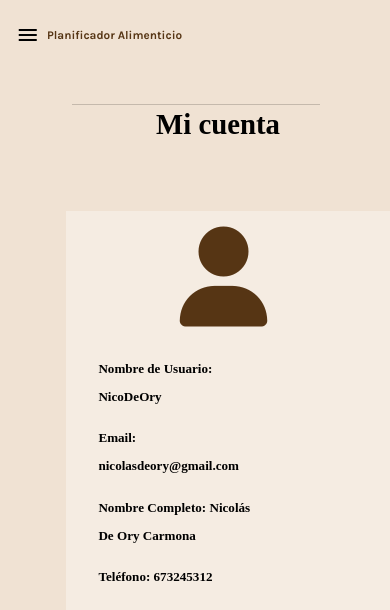
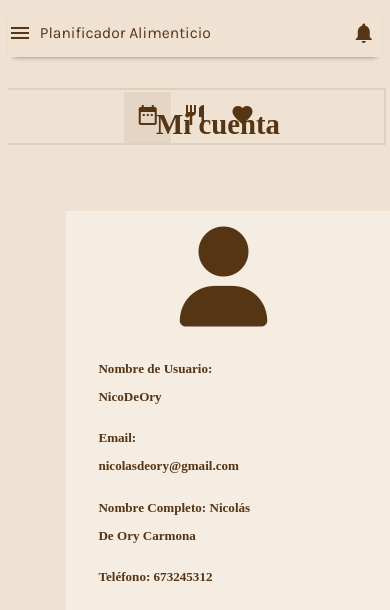
Before and after one commit to nicolasdeory/FoodScheduler, a PHP site: page /myaccount.php in a window 390 px wide. Shown: the top 610 px of the page. Run offline with PHP 8.4, Linux system fonts and the light colour scheme; some libraries are stand-ins or nearby versions; some web fonts are replaced.

Commit message:
Add lateral and top menu

```diff
--- a/assets/css/myaccountstyle.css
+++ b/assets/css/myaccountstyle.css
@@ -1,6 +1,9 @@
 /*Color del fondo*/
-html{
-    background-color: #f0e2d3;
+body{
+    background-color: #F0E2D3;
+    color: #563514;
+    font-family: 'Karla', sans-serif;
+    border-color: #563514;
 }
 
 /*Estilo del rectángulo que recubre los datos*/
@@ -39,16 +42,6 @@ html{
     height: 30%;
     width: 50%;
     margin: -15% 0 0 -25%;
-}
-
-
-/*Estilo de la linea entre el Mi cuenta y los datos*/
-.linea {
-    height: 1px;
-    width: 66.5%;
-    background-color: #c5b9ac;
-    margin-left: 17%;
-    margin-top: 3%;
 }
 
 i{
@@ -97,16 +90,6 @@ font-size: 70%;
 line-height: 250%;
 }
 
-
-/*Estilo de la linea entre el Mi cuenta y los datos*/
-.linea {
-height: 1px;
-width: 66.5%;
-background-color: #c5b9ac;
-margin-left: 17%;
-margin-top: 12%;
-}
-
 i{
 margin-top: 5%;
 margin-left: 35%;
@@ -114,57 +97,28 @@ font-size: 100px;
 }
 }
 
+/*ESTILOS DE LA BARRA DEL MENÚ */
 
-
-
-
-
-
-
-
-
-
-
-
-
-
-
-
-
-
-
-
-
-
-
-
-
-/*Título "Planificador Alimenticio" de la barra de navegación*/
 .titulo {
     display: flex;
     color: #563514;
     font-size: 3vmin;
     font-family: 'Karla', sans-serif;
-        font-weight: bold;
-        align-items: center;
 }
 
 .menu{
     display: flex;
     flex-direction: row;
-        justify-content: space-around;
+    justify-content: center;
+    align-items: center;
     width: 100%;
-    }
-
-.navegacion{
-        display: flex;
-        height: 12vmin;
-        padding-left: 5vmin;
-        padding-right: 5vmin;
-        justify-content: space-evenly;
+     -webkit-box-shadow: 0 4px 6px -6px #595959;
+     -moz-box-shadow: 0 4px 6px -6px #595959;
+     box-shadow: 0 4px 6px -6px #595959;
 }
 
 .partederechamenu{
+    padding-left: 2vmin;
     display: flex;
     flex-direction: row;
     align-items: center;
@@ -176,9 +130,59 @@ font-size: 100px;
     display:none;
 }
 
+.izquierda{
+    display:flex;
+    align-items: center;
+    flex-direction: row;
+}
+
+.espacio{
+    width: 50vmin;
+}
+.derechatitulo{
+    display: flex;
+    flex-direction: row;
+    align-items: center;
+}
+
+/*ESTILOS DEL CUERPO */
+
+.centro{
+    display: flex;
+    flex-direction: row-reverse;
+    justify-content: flex-end;
+}
+
+.barralateral{
+    padding-top: 0.3vmin;
+    display: flex;
+    flex-direction: column;
+    width: 4%;
+    align-items: center;
+    border-right: 2px solid #E0D0C0;
+    padding-right: 0.4vmin;
+}
+
+.elemento{
+    padding: 3vmin;
+
+}
+
+.elementoactivo{
+    background-color: #E5D5C5;
+}
+
+.espaciodeabajo{
+    height: 50vmin;
+}
+
+.contenidodelaweb{
+    padding: 4vmin;
+}
 
 @media (max-width: 768px){
 
+/*ESTILOS DE LA BARRA DEL MENÚ */
 .burger{
         display: flex;
         align-items: center;
@@ -188,34 +192,82 @@ font-size: 100px;
 .partederechamenu{
         display: none;
         flex-direction: column;
-        width: 100%;
     }
 .menu{
         flex-direction: column;
+        width: 100%;
     }
-
-.navegacion{
-    padding-top: 1vmin;
-    flex-direction: column;
-    padding-left: 2vmin;
-    padding-right: 2vmin;
-        }
-
 .active{
         display: flex;
     }
-
 .activenav{
         margin-top: 18vmin;
     }
 
 .titulo{
-     padding-left: 2%;
-    width: 50%;
+        padding-left: 2vmin;
+        font-size: 4vmin;
+        width: 70vmin;
+
     }
-
 .izquierda{
         display: flex;
         flex-direction: row;
+        width: 100%;
+        -webkit-box-shadow: 0 4px 6px -6px #808080;
+        -moz-box-shadow: 0 4px 6px -6px #808080;
+        box-shadow: 0 4px 6px -6px #808080;
     }
+
+.derechatitulo{
+        display: flex;
+        align-items: center;
+        justify-content: space-between;
+        width: 100%;
     }
+.campana{
+        padding-right: 2vmin;
+    }
+.espacio{
+        width: 10vmin;
+    }
+
+/*ESTILOS DEL CUERPO */
+
+.centro{
+        display: flex;
+        flex-direction: column;
+        justify-content: space-between;
+    }
+
+.barralateral{
+        display: flex;
+        flex-direction: row;
+        width: 100%;
+        align-items: center;
+        justify-content: center;
+        border-top: 2px solid #E0D0C0;
+        border-bottom: 2px solid #E0D0C0;
+        padding-right: 0.4vmin;
+    }
+
+.elemento{
+        padding: 3vmin;
+
+    }
+
+.elementoactivo{
+        background-color: #E5D5C5;
+    }
+
+.espaciodeabajo{
+        height: 0px;
+        width: 0px;
+    }
+
+.contenidodelaweb{
+        display: flex;
+        padding: 4vmin;
+    }
+
+}
--- a/myaccount.php
+++ b/myaccount.php
@@ -23,27 +23,31 @@
 
 <body>
 <!--Párrafo-->
+
         <div class="miCuentaTit">
             <h2>Mi cuenta</h2>
         </div>
+        <div class="linea"></div>
+
 
 <!--Menú de navegación-->
- <div class="navegacion">
     <div class="menu">
         <div class="izquierda">
           <div class="burger"> <span class="material-icons toggle">menu</span></div>
+          <div class="derechatitulo">
             <div class= "titulo"> <p>Planificador Alimenticio</p> </div>
+            <div class="espacio"> </div>
+            <span class="material-icons campana">notifications</span>
+          </div>
         </div>
         <div class="partederechamenu">
-            <span class="material-icons campanades">notifications</span>
             <p> Hola, Nicolas </p>
-            <p><ins> Mi cuenta </ins></p>
+            <p> Mi cuenta </p>
             <p> Salir </p>
         </div>
     </div>
- </div>
- <div class="linea"></div>
 
+    <div class="centro">
         <!--Datos de mi cuenta(Temporal)-->
             <div class="rectangulo">
             <script src="https://kit.fontawesome.com/a076d05399.js"></script>
@@ -58,6 +62,20 @@
 
 
     </div>
+    <div class="contenidodelaweb">
+
+
+    </div>
+<!--Barra lateral-->
+    <div class="barralateral">
+        <div class="elemento elementoactivo"> <span class="material-icons iconocolumna"> date_range </span> </div>
+        <div class="elemento"> <span class="material-icons iconocolumna"> restaurant </span> </div>
+        <div class="elemento"> <span class="material-icons iconocolumna"> favorite </span> </div>
+        <div class="espaciodeabajo"> </div>
+    </div>
+
+    </div>
+
 
 <script>
   let menu = document.querySelector('.toggle')
@@ -65,7 +83,11 @@
     document.querySelector('.partederechamenu').classList.toggle('active');
     document.querySelector('.navegacion').classList.toggle('activenav');
   });
+
 </script>
+
+
+
 
 
 
```
Also changed, not shown: validacion.js (deleted, +0 -29 lines). Lines whose indentation alone changed are shown as unchanged.
